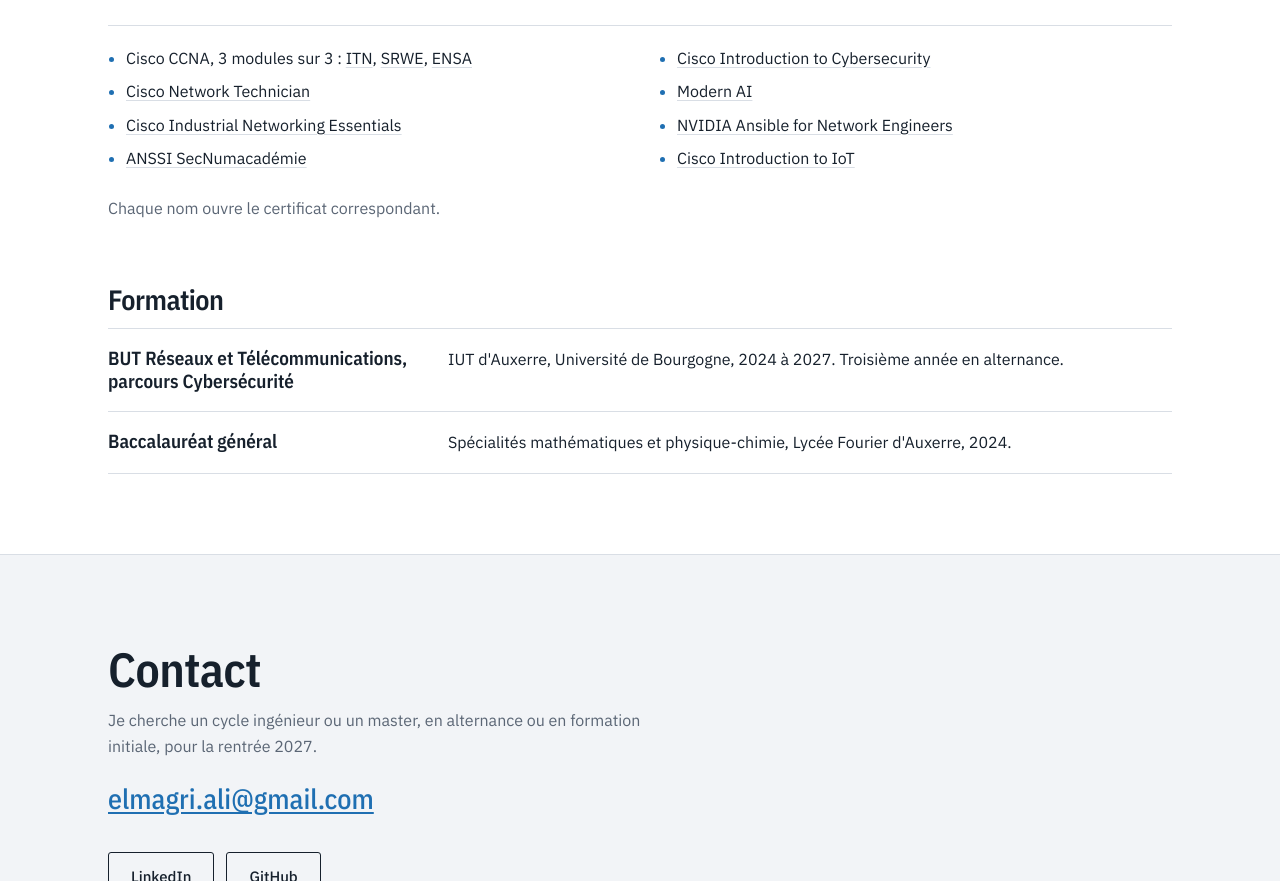
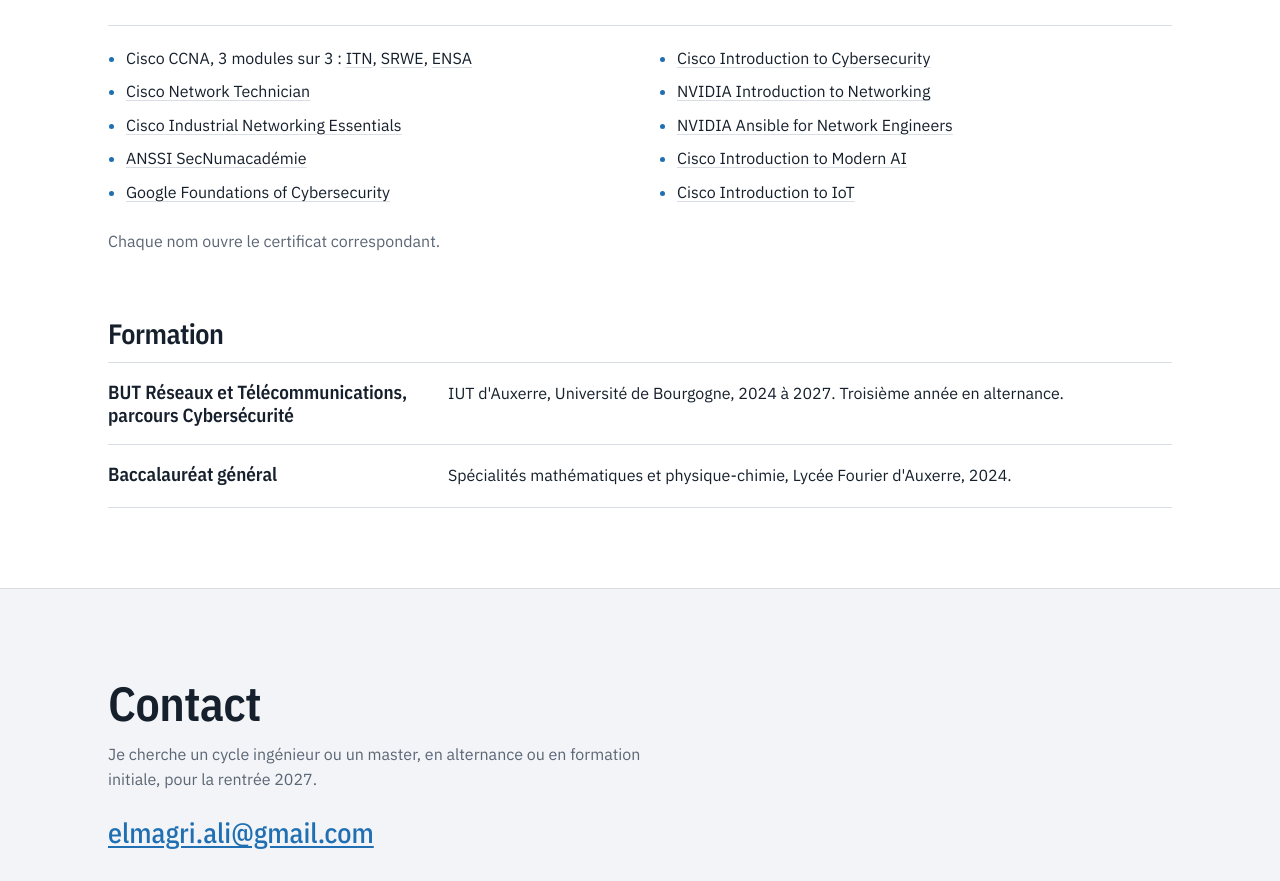
Before and after one commit to ali-elmagri/ali-elmagri.github.io, a plain HTML site: page index.html in a window 1280 px wide. Shown: the part 3976-4857 px from the top of the page. Drawn offline with nearby package versions, Linux system fonts and the light colour scheme.

Commit message:
Update index.html

```diff
--- a/index.html
+++ b/index.html
@@ -224,9 +224,11 @@
         <li><a href="docs/certifs/cisco-network-technician.pdf" target="_blank" rel="noopener">Cisco Network Technician</a></li>
         <li><a href="docs/certifs/cisco-industrial-networking.pdf" target="_blank" rel="noopener">Cisco Industrial Networking Essentials</a></li>
         <li><a href="docs/certifs/anssi-secnumacademie.pdf" target="_blank" rel="noopener">ANSSI SecNumacadémie</a></li>
+        <li><a href="docs/certifs/google-cybersecurity.pdf" target="_blank" rel="noopener">Google Foundations of Cybersecurity</a></li>
         <li><a href="docs/certifs/cisco-intro-cybersecurity.pdf" target="_blank" rel="noopener">Cisco Introduction to Cybersecurity</a></li>
-        <li><a href="docs/certifs/nvidia-networking.pdf" target="_blank" rel="noopener">Modern AI</a></li>
+        <li><a href="docs/certifs/nvidia-networking.pdf" target="_blank" rel="noopener">NVIDIA Introduction to Networking</a></li>
         <li><a href="docs/certifs/nvidia-ansible.pdf" target="_blank" rel="noopener">NVIDIA Ansible for Network Engineers</a></li>
+        <li><a href="docs/certifs/cisco-modern-ai.pdf" target="_blank" rel="noopener">Cisco Introduction to Modern AI</a></li>
         <li><a href="docs/certifs/cisco-iot.pdf" target="_blank" rel="noopener">Cisco Introduction to IoT</a></li>
       </ul>
       <p class="lead" style="margin-top:16px">Chaque nom ouvre le certificat correspondant.</p>
```
